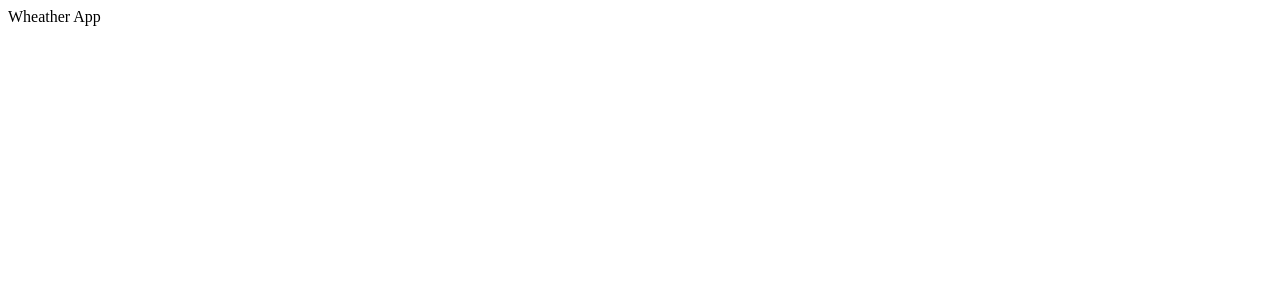
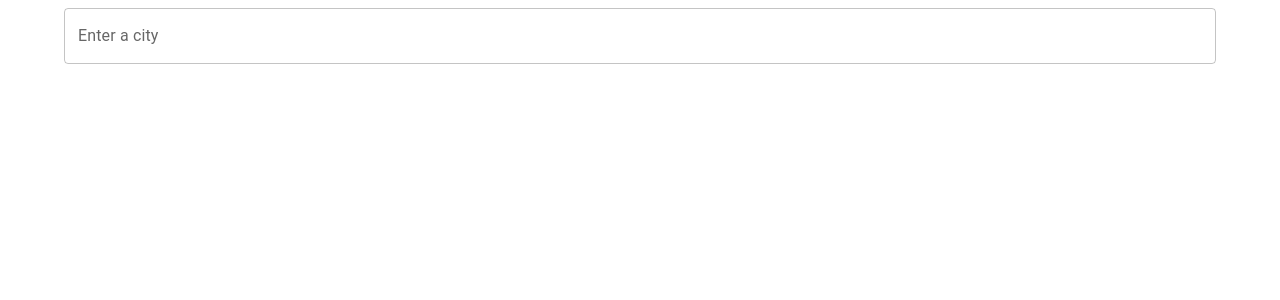
Before and after one commit to AndreyBS1/weather-app-frontend, a React (Vite) app: page / in a window 1280 px wide. Shown: the top 300 px of the page. Built offline with nearby package versions, Linux system fonts and the light colour scheme.

Commit message:
feat: add main page skeleton

```diff
--- a/src/app/index.tsx
+++ b/src/app/index.tsx
@@ -1,9 +1,11 @@
 import { createBrowserRouter, RouterProvider } from 'react-router-dom'
+
+import { MainPage } from 'src/pages/main'
 
 const router = createBrowserRouter([
   {
     path: '/',
-    element: <div>Wheather App</div>,
+    element: <MainPage />,
   },
 ])
 
--- /dev/null
+++ b/src/pages/main/index.ts
@@ -0,0 +1 @@
+export { Page as MainPage } from "./ui";
--- /dev/null
+++ b/src/pages/main/ui/index.ts
@@ -0,0 +1 @@
+export * from "./main.page";
--- /dev/null
+++ b/src/pages/main/ui/main.page.tsx
@@ -0,0 +1,34 @@
+import { Box, Container, Paper, TextField } from "@mui/material";
+
+const weather: any[] = [];
+
+export function Page() {
+  const handleSubmit = (event: any) => {
+    event.preventDefault();
+    console.log("value:", event.target.value);
+  };
+
+  return (
+    <main>
+      <Container>
+        <Box component={"form"} onSubmit={handleSubmit}>
+          <TextField
+            label="Enter a city"
+            placeholder="Enter a city to check the weather"
+            fullWidth
+          />
+        </Box>
+
+        <Box>
+          {weather.length ? (
+            <>
+              {weather.map((day) => {
+                <Paper>{day}</Paper>;
+              })}
+            </>
+          ) : null}
+        </Box>
+      </Container>
+    </main>
+  );
+}
```
